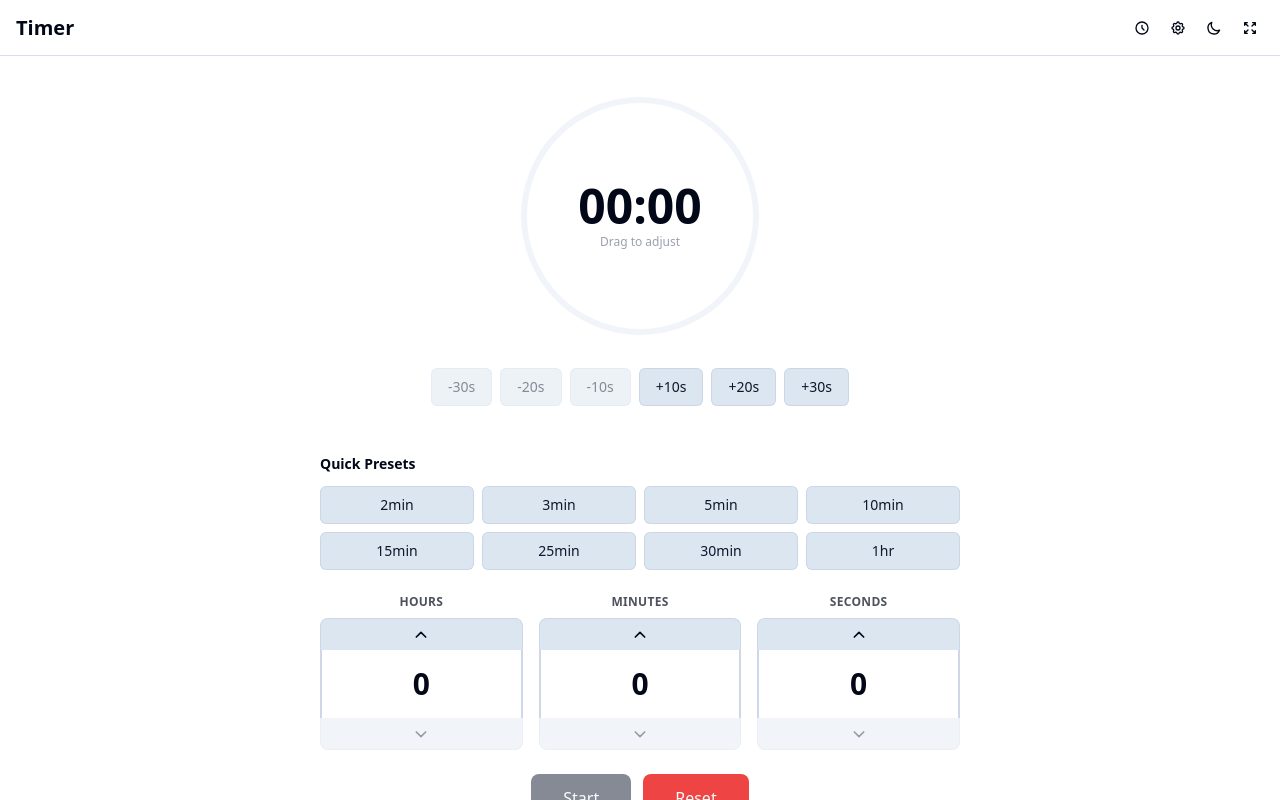
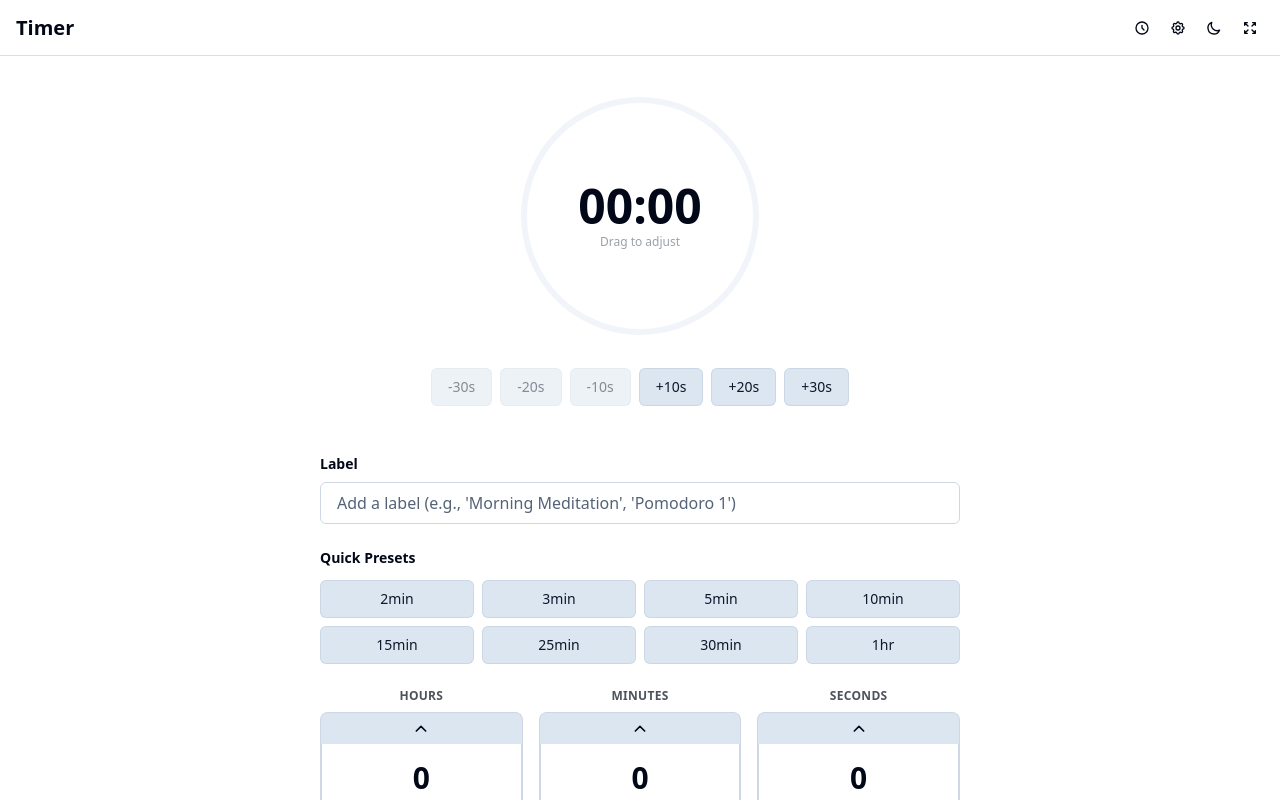
Before and after one commit to ibnuh/timer, a Vue app: page / in a window 1280 px wide. Built offline with nearby package versions, Linux system fonts and the light colour scheme.

Commit message:
Allow to add label

```diff
--- a/src/components/HistoryView.vue
+++ b/src/components/HistoryView.vue
@@ -26,7 +26,9 @@
           <div class="flex items-center gap-3 flex-1 min-w-0">
             <div class="w-2 h-2 rounded-full flex-shrink-0 bg-primary" />
             <div class="min-w-0 flex-1">
-              <div class="text-sm font-semibold capitalize truncate text-foreground">Timer</div>
+              <div class="text-sm font-semibold capitalize truncate text-foreground">
+                {{ entry.label || 'Timer' }}
+              </div>
               <div class="text-xs text-foreground/70 truncate mt-0.5">
                 {{ formatDateShort(entry.timestamp) }}
               </div>
--- a/src/components/TimerView.vue
+++ b/src/components/TimerView.vue
@@ -66,6 +66,12 @@
           <div class="absolute inset-0 flex items-center justify-center pointer-events-none z-20">
             <div class="text-center">
               <div
+                v-if="label && (isRunning || isPaused)"
+                class="text-sm font-medium text-foreground/80 mb-2 px-3 py-1 rounded-md bg-secondary/50 max-w-[200px] mx-auto truncate"
+              >
+                {{ label }}
+              </div>
+              <div
                 class="text-5xl font-bold mb-1 transition-colors duration-200"
                 :class="[
                   isDragging && rotationDirection === 'clockwise' ? 'text-primary' : '',
@@ -115,6 +121,9 @@
                     />
                   </svg>
                   <span class="text-sm font-semibold text-primary">Timer Finished!</span>
+                </div>
+                <div v-if="label" class="text-sm font-medium text-foreground/80 px-3 py-1 rounded-md bg-secondary/50 max-w-[200px] truncate">
+                  {{ label }}
                 </div>
                 <div class="text-3xl font-bold text-primary">
                   {{ formattedInitialTime }}
@@ -181,6 +190,21 @@
             +30s
           </button>
         </div>
+      </div>
+
+      <!-- Label Input -->
+      <div class="mb-6">
+        <label class="block text-sm font-semibold mb-2 text-foreground">Label</label>
+        <input
+          v-model="timerLabel"
+          @input="updateLabel"
+          @blur="updateLabel"
+          type="text"
+          placeholder="Add a label (e.g., 'Morning Meditation', 'Pomodoro 1')"
+          maxlength="50"
+          :disabled="isRunning"
+          class="w-full px-4 py-2 rounded-md bg-background border border-input text-foreground placeholder:text-muted-foreground focus:outline-none focus:ring-2 focus:ring-ring focus:border-ring transition-all disabled:opacity-50 disabled:cursor-not-allowed"
+        />
       </div>
 
       <!-- Timer Presets -->
@@ -481,21 +505,23 @@ const showNotification = () => {
 // Use store state
 const hours = computed({
   get: () => timerStore.hours,
-  set: (val) => timerStore.setTime(val, timerStore.minutes, timerStore.seconds)
+  set: (val: number) => timerStore.setTime(val, timerStore.minutes, timerStore.seconds)
 })
 const minutes = computed({
   get: () => timerStore.minutes,
-  set: (val) => timerStore.setTime(timerStore.hours, val, timerStore.seconds)
+  set: (val: number) => timerStore.setTime(timerStore.hours, val, timerStore.seconds)
 })
 const seconds = computed({
   get: () => timerStore.seconds,
-  set: (val) => timerStore.setTime(timerStore.hours, timerStore.minutes, val)
+  set: (val: number) => timerStore.setTime(timerStore.hours, timerStore.minutes, val)
 })
 const isRunning = computed(() => timerStore.isRunning)
 const isPaused = computed(() => timerStore.isPaused)
 const remainingSeconds = computed(() => timerStore.remainingSeconds)
 const initialSeconds = computed(() => timerStore.initialSeconds)
 const timerFinishedWhileInactive = computed(() => timerStore.timerFinishedWhileInactive)
+const label = computed(() => timerStore.label)
+const timerLabel = ref(timerStore.label || '')
 
 const soundEnabled = ref(settingsStore.settings.soundEnabled)
 const silentOnTabOpen = ref(settingsStore.settings.silentOnTabOpen)
@@ -836,6 +862,7 @@ const start = () => {
         historyStore.addEntry({
           type: 'timer',
           duration: initialSeconds.value,
+          label: label.value || undefined,
         })
 
         // Show browser notification
@@ -865,6 +892,7 @@ const resume = () => {
       historyStore.addEntry({
         type: 'timer',
         duration: initialSeconds.value,
+        label: label.value || undefined,
       })
 
       showBrowserNotification()
@@ -922,7 +950,14 @@ const updateRepeatBellsSetting = () => {
   settingsStore.setRepeatBells(repeatBells.value)
 }
 
+const updateLabel = () => {
+  timerStore.setLabel(timerLabel.value)
+}
+
 onMounted(() => {
+  // Sync label from store
+  timerLabel.value = timerStore.label || ''
+
   // Request notification permission
   if ('Notification' in window && Notification.permission === 'default') {
     Notification.requestPermission()
@@ -950,6 +985,7 @@ onMounted(() => {
         historyStore.addEntry({
           type: 'timer',
           duration: initialSeconds.value,
+          label: label.value || undefined,
         })
 
         showBrowserNotification()
@@ -975,6 +1011,7 @@ onMounted(() => {
               historyStore.addEntry({
                 type: 'timer',
                 duration: initialSeconds.value,
+                label: label.value || undefined,
               })
 
               showBrowserNotification()
@@ -989,6 +1026,7 @@ onMounted(() => {
           historyStore.addEntry({
             type: 'timer',
             duration: initialSeconds.value,
+            label: label.value || undefined,
           })
 
           showBrowserNotification()
@@ -1015,6 +1053,7 @@ onMounted(() => {
                 historyStore.addEntry({
                   type: 'timer',
                   duration: initialSeconds.value,
+                  label: label.value || undefined,
                 })
 
                 showBrowserNotification()
@@ -1049,15 +1088,22 @@ onMounted(() => {
 
 watch(
   () => settingsStore.settings.soundEnabled,
-  (val) => {
+  (val: boolean) => {
     soundEnabled.value = val
   }
 )
 
 watch(
   () => settingsStore.settings.silentOnTabOpen,
-  (val) => {
+  (val: boolean) => {
     silentOnTabOpen.value = val
+  }
+)
+
+watch(
+  () => timerStore.label,
+  (newLabel: string) => {
+    timerLabel.value = newLabel || ''
   }
 )
 
--- a/src/stores/timer.ts
+++ b/src/stores/timer.ts
@@ -14,6 +14,7 @@ export interface TimerState {
   pausedAt: number | null // Timestamp when paused
   pausedRemaining: number | null // Remaining seconds when paused
   timerFinishedWhileInactive?: boolean // Flag to indicate timer finished while tab was inactive
+  label?: string // Label for the timer
 }
 
 const STORAGE_KEY = 'timer-state'
@@ -42,6 +43,7 @@ export const useTimerStore = defineStore('timer', () => {
   const pausedAt = ref<number | null>(null)
   const pausedRemaining = ref<number | null>(null)
   const timerFinishedWhileInactive = ref(false)
+  const label = ref<string>('')
 
   // BroadcastChannel for cross-tab communication (optional, for future features)
   let broadcastChannel: BroadcastChannel | null = null
@@ -68,6 +70,7 @@ export const useTimerStore = defineStore('timer', () => {
       pausedAt: pausedAt.value,
       pausedRemaining: pausedRemaining.value,
       timerFinishedWhileInactive: timerFinishedWhileInactive.value,
+      label: label.value || undefined,
     }
     localStorage.setItem(`${STORAGE_KEY}-${tabId.value}`, JSON.stringify(state))
   }
@@ -90,6 +93,7 @@ export const useTimerStore = defineStore('timer', () => {
       pausedAt.value = state.pausedAt
       pausedRemaining.value = state.pausedRemaining
       timerFinishedWhileInactive.value = state.timerFinishedWhileInactive || false
+      label.value = state.label || ''
 
       // If timer was running, calculate remaining time based on elapsed time
       if (state.isRunning && !state.isPaused && state.startTime) {
@@ -144,6 +148,7 @@ export const useTimerStore = defineStore('timer', () => {
     pausedAt.value = null
     pausedRemaining.value = null
     timerFinishedWhileInactive.value = false
+    label.value = ''
   }
 
   // Clear the finished indicator
@@ -222,6 +227,13 @@ export const useTimerStore = defineStore('timer', () => {
     seconds.value = 0
     remainingSeconds.value = 0
     initialSeconds.value = 0
+    label.value = ''
+    saveState()
+  }
+
+  // Set label
+  const setLabel = (newLabel: string) => {
+    label.value = newLabel.trim()
     saveState()
   }
 
@@ -312,6 +324,7 @@ export const useTimerStore = defineStore('timer', () => {
     pausedAt,
     pausedRemaining,
     timerFinishedWhileInactive,
+    label,
 
     // Methods
     start,
@@ -322,6 +335,7 @@ export const useTimerStore = defineStore('timer', () => {
     tick,
     setTime,
     addTime,
+    setLabel,
     saveState,
     loadState,
     clearState,
```
Lines whose indentation alone changed are shown as unchanged.
